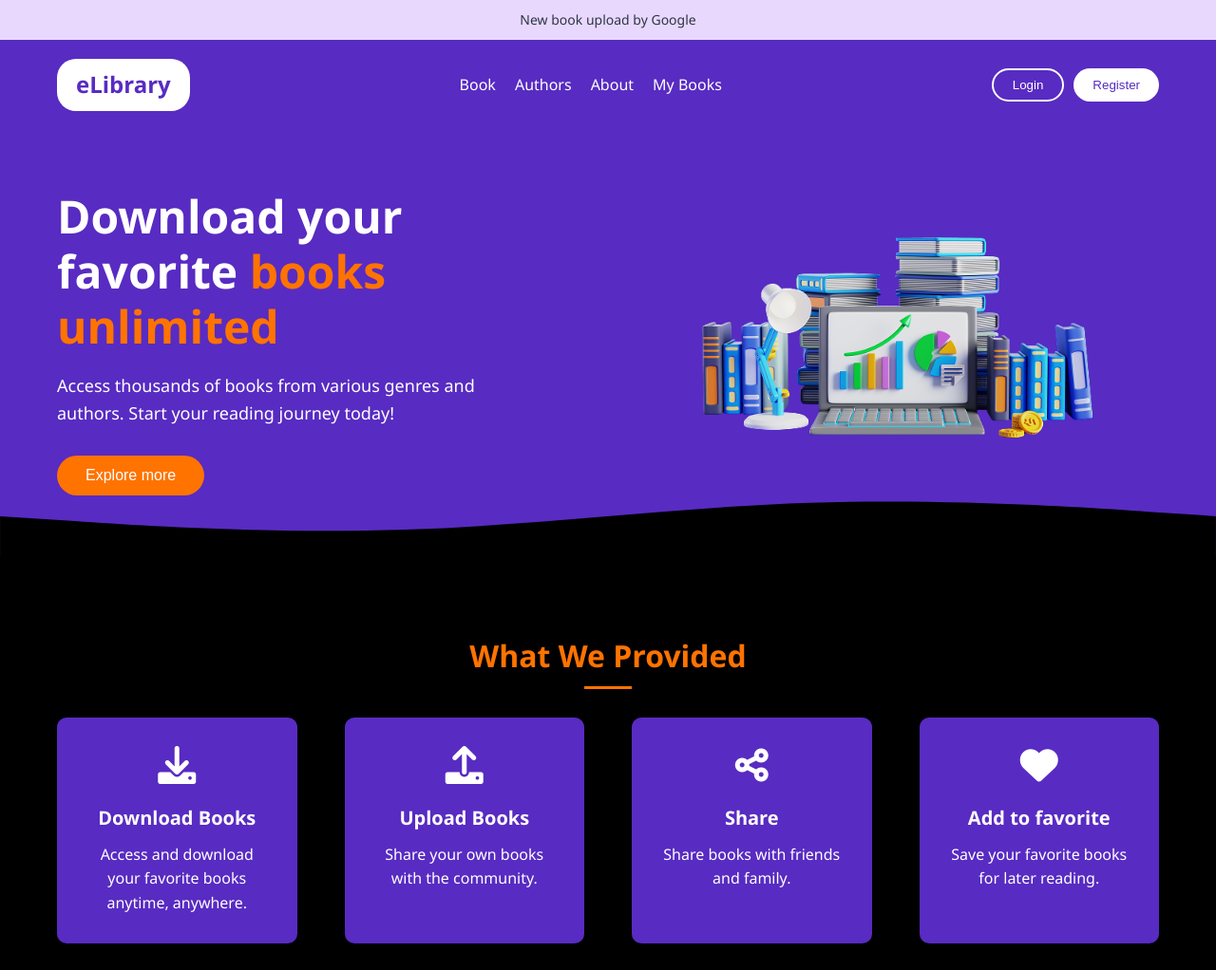
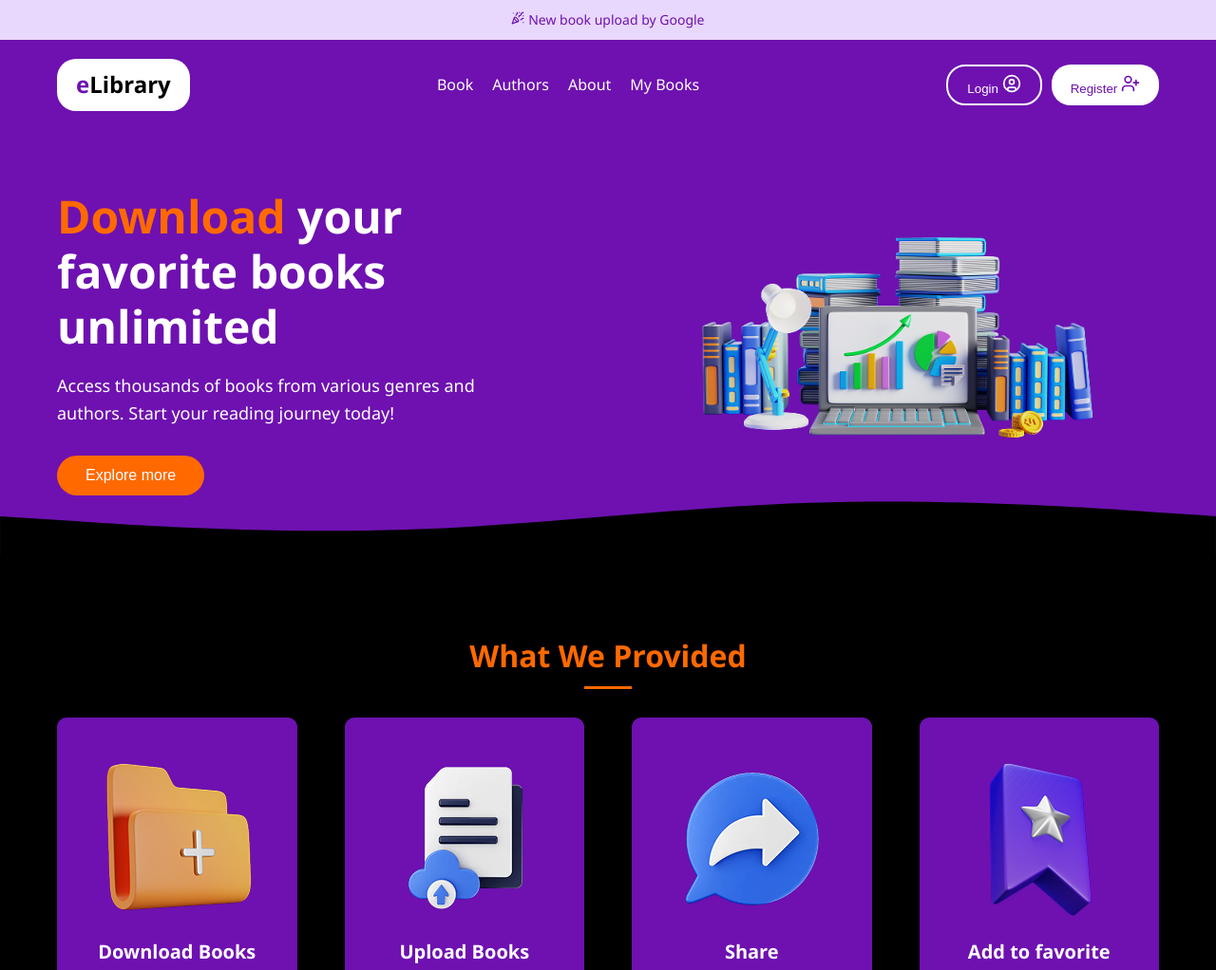
Before and after one commit to WIIXZII/WebHomework, a plain HTML site: page Homework03/BuildaPersonalWebPage(HTML+CSS)/index.html in a window 1280 px wide. Shown: the top 1022 px of the page at 95% size. Drawn offline with Linux system fonts and the light colour scheme.

Commit message:
Update Homework03 and add new Folder Name: Homework04

```diff
--- a/Homework03/BuildaPersonalWebPage(HTML+CSS)/index.html
+++ b/Homework03/BuildaPersonalWebPage(HTML+CSS)/index.html
@@ -3,7 +3,7 @@
   <head>
     <meta charset="UTF-8" />
     <meta name="viewport" content="width=device-width, initial-scale=1.0" />
-    <title>eLibrary - Your Digital Reading Platform</title>
+    <title>eLibrary</title>
     <link
       rel="icon"
       href="images/icons/eelib.png"
@@ -19,14 +19,45 @@
   <body>
     <!-- Notification Bar -->
     <div class="notification-bar">
-      <p>New book upload by Google</p>
+      <svg
+        xmlns="http://www.w3.org/2000/svg"
+        width="14"
+        height="14"
+        viewBox="0 0 24 24"
+        fill="none"
+        stroke="currentColor"
+        stroke-width="2"
+        stroke-linecap="round"
+        stroke-linejoin="round"
+        class="lucide lucide-party-popper"
+        aria-hidden="true"
+      >
+        <path d="M5.8 11.3 2 22l10.7-3.79"></path>
+        <path d="M4 3h.01"></path>
+        <path d="M22 8h.01"></path>
+        <path d="M15 2h.01"></path>
+        <path d="M22 20h.01"></path>
+        <path
+          d="m22 2-2.24.75a2.9 2.9 0 0 0-1.96 3.12c.1.86-.57 1.63-1.45 1.63h-.38c-.86 0-1.6.6-1.76 1.44L14 10"
+        ></path>
+        <path
+          d="m22 13-.82-.33c-.86-.34-1.82.2-1.98 1.11c-.11.7-.72 1.22-1.43 1.22H17"
+        ></path>
+        <path
+          d="m11 2 .33.82c.34.86-.2 1.82-1.11 1.98C9.52 4.9 9 5.52 9 6.23V7"
+        ></path>
+        <path
+          d="M11 13c1.93 1.93 2.83 4.17 2 5-.83.83-3.07-.07-5-2-1.93-1.93-2.83-4.17-2-5 .83-.83 3.07.07 5 2Z"
+        ></path>
+      </svg>
+      <a href="">New book upload by Google</a>
     </div>
 
     <!-- Header -->
     <header>
       <div class="container">
         <div class="logo">
-          <h1>eLibrary</h1>
+          <h1>e<span class="Eli">Library</span></h1>
         </div>
         <nav>
           <ul>
@@ -37,8 +68,51 @@
           </ul>
         </nav>
         <div class="auth-buttons">
-          <button class="login-btn">Login</button>
-          <button class="register-btn">Register</button>
+          <button class="login-btn">
+            Login<span class="ml-1">
+              <svg
+                xmlns="http://www.w3.org/2000/svg"
+                width="20"
+                height="20"
+                viewBox="0 0 24 24"
+                fill="none"
+                stroke="currentColor"
+                stroke-width="2"
+                stroke-linecap="round"
+                stroke-linejoin="round"
+                class="lucide lucide-circle-user"
+                aria-hidden="true"
+              >
+                <circle cx="12" cy="12" r="10"></circle>
+                <circle cx="12" cy="10" r="3"></circle>
+                <path
+                  d="M7 20.662V19a2 2 0 0 1 2-2h6a2 2 0 0 1 2 2v1.662"
+                ></path>
+              </svg>
+            </span>
+          </button>
+          <button class="register-btn">
+            Register<span class="ml-1">
+              <svg
+                xmlns="http://www.w3.org/2000/svg"
+                width="20"
+                height="20"
+                viewBox="0 0 24 24"
+                fill="none"
+                stroke="currentColor"
+                stroke-width="2"
+                stroke-linecap="round"
+                stroke-linejoin="round"
+                class="lucide lucide-user-plus"
+                aria-hidden="true"
+              >
+                <path d="M16 21v-2a4 4 0 0 0-4-4H6a4 4 0 0 0-4 4v2"></path>
+                <circle cx="9" cy="7" r="4"></circle>
+                <line x1="19" x2="19" y1="8" y2="14"></line>
+                <line x1="22" x2="16" y1="11" y2="11"></line>
+              </svg>
+            </span>
+          </button>
         </div>
       </div>
     </header>
@@ -48,7 +122,7 @@
       <div class="container">
         <div class="hero-content">
           <h1>
-            Download your favorite <span class="accent">books unlimited</span>
+            <span class="accent"> Download</span> your favorite books unlimited
           </h1>
           <p>
             Access thousands of books from various genres and authors. Start
@@ -77,22 +151,26 @@
         <h2 class="section-title">What We Provided</h2>
         <div class="features-grid">
           <div class="feature-card">
-            <i class="fas fa-download"></i>
+            <!-- <i class="fas fa-download"></i> -->
+            <img src="images/icons/folder.png" alt="Download Icon" />
             <h3>Download Books</h3>
             <p>Access and download your favorite books anytime, anywhere.</p>
           </div>
           <div class="feature-card">
-            <i class="fas fa-upload"></i>
+            <!-- <i class="fas fa-upload"></i> -->
+            <img src="images/icons/upload.png" alt="Upload Icon" />
             <h3>Upload Books</h3>
             <p>Share your own books with the community.</p>
           </div>
           <div class="feature-card">
-            <i class="fas fa-share-alt"></i>
+            <!-- <i class="fas fa-share-alt"></i> -->
+            <img src="images/icons/share.png" alt="Share Icon" />
             <h3>Share</h3>
             <p>Share books with friends and family.</p>
           </div>
           <div class="feature-card">
-            <i class="fas fa-heart"></i>
+            <!-- <i class="fas fa-heart"></i> -->
+            <img src="images/icons/fav.png" alt="Favorite Icon" />
             <h3>Add to favorite</h3>
             <p>Save your favorite books for later reading.</p>
           </div>
--- a/Homework03/BuildaPersonalWebPage(HTML+CSS)/style/style.css
+++ b/Homework03/BuildaPersonalWebPage(HTML+CSS)/style/style.css
@@ -6,8 +6,8 @@
 }
 
 :root {
-  --primary-color: #582bc2;
-  --secondary-color: #ff7300;
+  --primary-color: #6e11b0;
+  --secondary-color: #ff6900;
   --text-color: #2d3748;
   --light-text: #718096;
   --white: #ffffff;
@@ -33,6 +33,17 @@ body {
   text-align: center;
   padding: 10px;
   font-size: 14px;
+}
+.notification-bar a {
+  color: var(--primary-color);
+  text-decoration: none;
+  /* font-weight: bold; */
+}
+.notification-bar svg {
+  color: var(--primary-color);
+}
+.Eli {
+  color: var(--black);
 }
 
 /* Header */
@@ -396,6 +407,7 @@ textarea {
   border: 1px solid var(--secondary-color);
   border-radius: 5px;
   font-size: 16px;
+  color: var(--white);
   width: 400px;
   transition: border-color 0.3s;
 }
```
Also changed, not shown: Homework04/index.html (added, +15 -0 lines), Homework04/pages/about.html (added, +13 -0 lines), Homework04/pages/contact.html (added, +21 -0 lines), Homework04/pages/course.html (added, +13 -0 lines).
